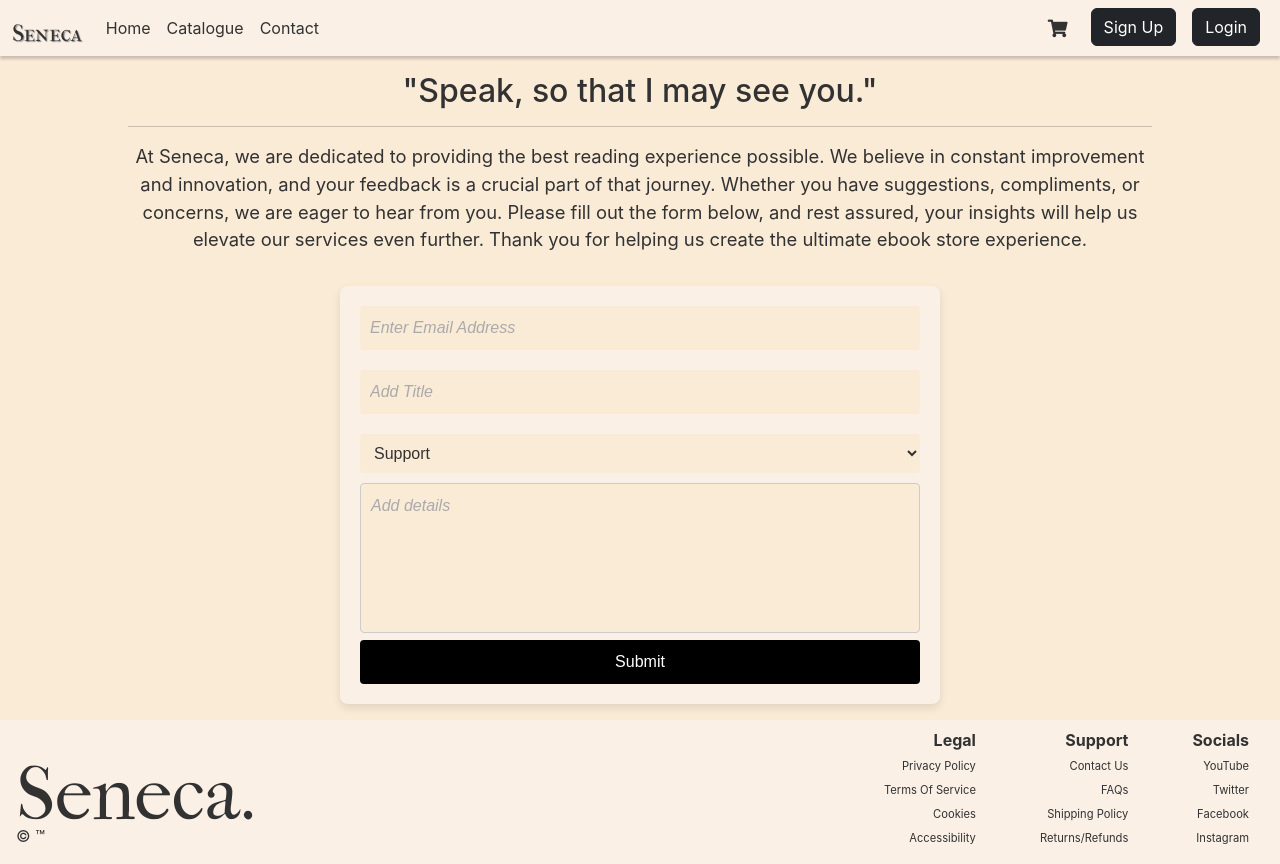
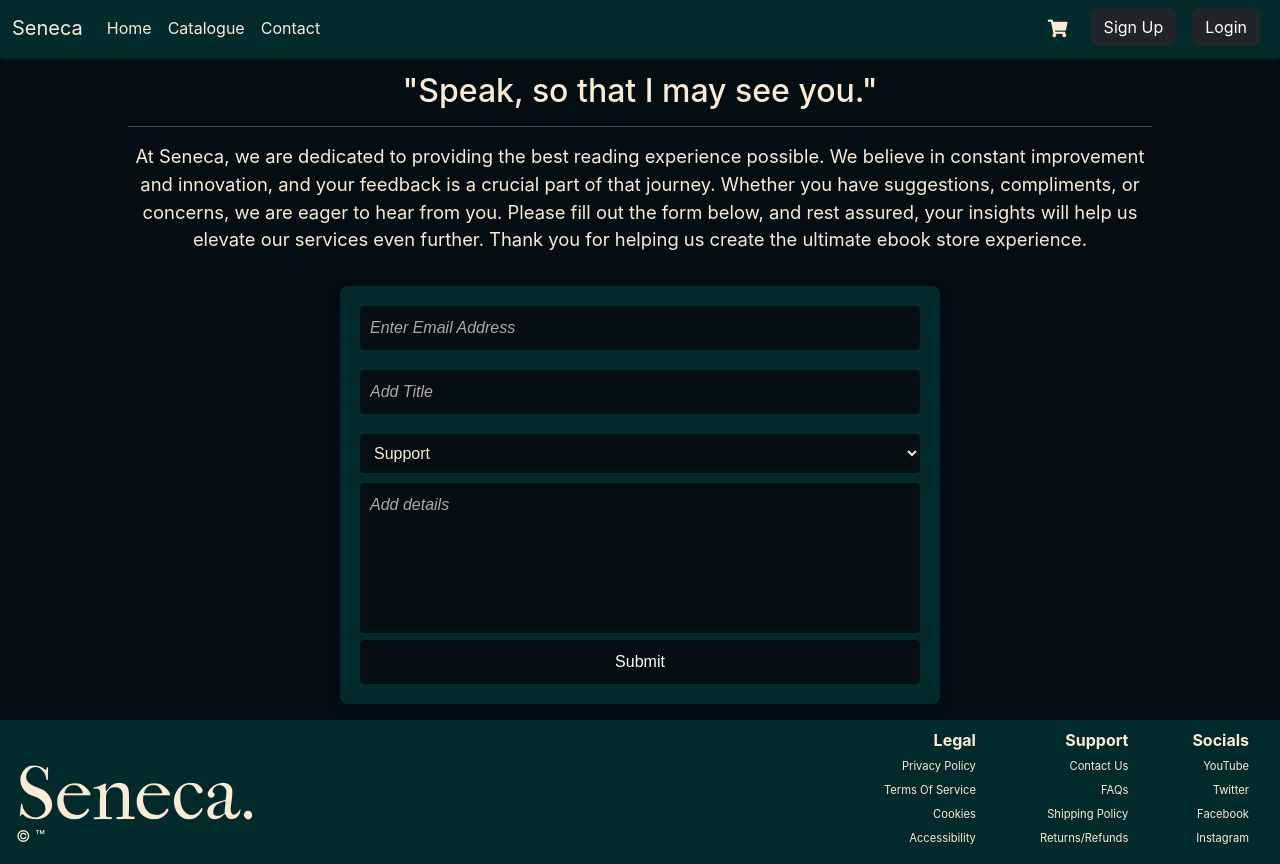
Before and after one commit to parthacharyaaaaa/Seneca, a Flask app: page /contact in a window 1280 px wide. Run offline with Flask 3, Linux system fonts and the light colour scheme; parts of the project's set-up code (start-up, migrations or seed data) failed here and were passed over; some libraries are stand-ins or nearby versions.

Commit message:
Change color theme

```diff
--- a/Seneca/static/contact.css
+++ b/Seneca/static/contact.css
@@ -14,7 +14,7 @@
     padding: 20px;
     background-color: var(--BGCOLOR-ICONS-1);
     border-radius: 8px;
-    box-shadow: 0 4px 8px rgba(0, 0, 0, 0.1);
+    box-shadow: 0 4px 8px var(--SHADOW-COLOR);
     font-family: 'Arial', sans-serif;
 }
 
@@ -34,10 +34,16 @@
     border: var(--BGCOLOR);
     border-radius: 4px;
     font-size: 16px;
-    transition: border-color 0.3s;
+    transition-duration: 400ms;
 
     background-color: var(--BGCOLOR);
     color: var(--TEXT-COLOR-LIGHT)
+}
+
+.form-field:is(:hover, :focus),
+#flag:is(:hover, :focus){
+    background-color: var(--BGCOLOR-BUTTONS-2);
+    transform: translateY(-2px);
 }
 
 /* Focus effect */
@@ -48,37 +54,35 @@
 
 }
 
-/* Textarea styling */
 textarea {
     width: 100%;
     height: 150px;
     padding: 10px;
-    border: 1px solid #ccc;
+    border: none;
     border-radius: 4px;
     font-size: 16px;
     resize: none;
-    transition: border-color 0.3s;
     background-color: var(--BGCOLOR);
-    color: var(--TEXT-COLOR-LIGHT)
+    color: var(--TEXT-COLOR-LIGHT);
+    transition-duration: 400ms;
 }
 
-/* Textarea focus effect */
-textarea:focus {
+textarea:is(:focus, :hover){
     border-color: #000;
     outline: none;
+    transform: translateY(-2px);
+    background-color: var(--BGCOLOR-BUTTONS-2);
 }
 
-/* Placeholder styling */
 ::placeholder {
     color: #aaa;
     font-style: italic;
 }
 
-/* Submit button styling (if you decide to add one) */
 .feedback-button {
     width: 100%;
     padding: 10px;
-    background-color: #000;
+    background-color: var(--BGCOLOR-BUTTONS-1);
     color: #fff;
     border: none;
     border-radius: 4px;
@@ -87,11 +91,6 @@ textarea:focus {
     transition: background-color 0.3s;
 }
 
-/* Submit button hover effect */
 .feedback-button:hover {
-    background-color: #333;
+    background-color: var(--BGCOLOR-BUTTONS-2);
 }
-
-/* footer{
-    display: none;
-} */
--- a/Seneca/static/dashboard.css
+++ b/Seneca/static/dashboard.css
@@ -11,7 +11,7 @@
 
     font-size: var(--FSIZE-L);
 
-    box-shadow: rgba(0, 0, 0, 0.25) 0 4px 8px;
+    box-shadow: var(--SHADOW-COLOR) 0 4px 8px;
     font-family: system-ui, -apple-system, BlinkMacSystemFont, 'Segoe UI', Roboto, Oxygen, Ubuntu, Cantarell, 'Open Sans', 'Helvetica Neue', sans-serif;
 }
 
@@ -23,7 +23,7 @@
 
     background-color: var(--BGCOLOR-ICONS-1);
     border-radius: 6px;
-    box-shadow: rgba(0, 0, 0, 0.25) 0 4px 8px;
+    box-shadow: var(--SHADOW-COLOR) 0 4px 8px;
     font-family: system-ui, -apple-system, BlinkMacSystemFont, 'Segoe UI', Roboto, Oxygen, Ubuntu, Cantarell, 'Open Sans', 'Helvetica Neue', sans-serif;
     padding: 0.7rem;
 }
@@ -68,7 +68,7 @@
     border-radius: 8px;
     overflow: hidden;
     margin-bottom: 20px;
-    box-shadow: 0 4px 8px rgba(0, 0, 0, 0.1);
+    box-shadow: 0 4px 8px var(--SHADOW-COLOR);
     transition: box-shadow 0.3s ease;
     background-color: var(--BGCOLOR-ICONS-1);
     color: var(--TEXT-COLOR-LIGHT)
--- a/Seneca/static/global.css
+++ b/Seneca/static/global.css
@@ -18,15 +18,32 @@
     box-sizing: border-box;
 }
 html body::-webkit-scrollbar {
-    display: none; /* Hide scrollbar for WebKit browsers */
+    display: none;
 }
 /* VARIABLES */
 :root{
     /* BACKGROUND IMAGES */
     --BGIMG: url('assets/background.png');
-    --BGIMG-ALT: url('assets/background.png');          /*  Light mode background */
-    --BGCOLOR: rgb(59, 59, 59);
-    --BGCOLOR-ICONS-1: black;
+    --BGIMG-ALT: url('assets/background.png');
+    --BGCOLOR: #040D12;
+    --BGCOLOR-ICONS-1: #032a2a;
+
+    /* TEXT COLORS */
+    --TEXT-COLOR-LIGHT: antiquewhite;
+    --TEXT-COLOR-LIGHTER: #93B1A6;
+
+    /* SHADOWS */
+    --SHADOW-COLOR: #040D12;
+
+    /* BUTTONS */
+    --BGCOLOR-BUTTONS-1: #040D12;
+    --BGCOLOR-BUTTONS-2: #183D3D;
+    /*
+    040D12     Darkest
+    183D3D
+    5C8374
+    93B1A6     Lightest
+    */
 
     /* Font sizes */
     --FSIZE-SMALLEST: 0.5rem;
@@ -38,13 +55,11 @@ html body::-webkit-scrollbar {
     --FSIZE-XL: 1.7rem;
     --FSIZE-XXL: 4rem;
     --FSIZE-LARGEST: 6rem;
+
     /* Font Families */
     --FF-MAIN: Roobert,-apple-system,BlinkMacSystemFont,"Segoe UI",Helvetica,Arial,sans-serif,"Apple Color Emoji","Segoe UI Emoji","Segoe UI Symbol";;
     --FF-BRAND: French-Canon-Bold;
     --FF-BRAND-2: French;
-
-    --TEXT-COLOR-LIGHT: antiquewhite;
-    --TEXT-COLOR-LIGHTER: white;
 }
 .brand-text{
     font-family: var(--FF-BRAND);
@@ -70,7 +85,6 @@ html body::-webkit-scrollbar {
 }
 /* GLOBAL STYLES */
 html body{
-    /* background-image: var(--BGIMG); */
     background-color: var(--BGCOLOR);
     min-height: 100vh;
 
@@ -81,28 +95,18 @@ html body{
 }
 html{
     position: relative;
-    scrollbar-width: none; /* Hide scrollbar for Firefox */
-    -ms-overflow-style: none; /* Hide scrollbar for Internet Explorer/Edge */
+    scrollbar-width: none;
+    -ms-overflow-style: none;
 }
 /* Navbar */
-.haki-logo{
-    /* font-size: var(--FSIZE-LARGEST); */
-    font-family: var(--FF-BRAND);
-    font-weight: bolder;
-    text-shadow: 1px 1px 1px gray;
-    color: red;
-    /* color: white; */
-
-}
 .navbar{
     background-color: var(--BGCOLOR-ICONS-1);
     color: var(--TEXT-COLOR-LIGHT);
-    box-shadow: 0px 3px 3px rgba(0,0,0,0.2);
+    box-shadow: 0px 3px 3px var(--BGCOLOR-ICONS-1);
     margin-bottom: 1rem;
 }
 
 #navbarSupportedContent a{
-    /* background-color: aqua; */
     color: var(--TEXT-COLOR-LIGHT);
 }
 
@@ -161,7 +165,6 @@ footer ul{
 .left-footer-promo ul{
     display: flex;
     justify-content: space-evenly;
-    border: 2px red solid;
 }
 
 .right-footer{
@@ -171,7 +174,6 @@ footer ul{
     gap: 4rem;
     align-items: center;
     align-content: first baseline;
-    /* gap: 30%; */
     text-align: right;
 }
 
@@ -188,13 +190,12 @@ footer ul{
 footer a:is(:hover, :focus){
     color: var(--TEXT-COLOR-LIGHTER);
     text-decoration: underline;
-    /* font-weight: bold; */
 }
 
 .card-button {
     appearance: none;
-    background-color: transparent;
-    border: 2px solid #1A1A1A;
+    background-color: var(--BGCOLOR-BUTTONS-1);
+    border: none;
     border-radius: 7%;
     box-sizing: border-box;
     color: var(--TEXT-COLOR-LIGHT);
@@ -208,7 +209,7 @@ footer a:is(:hover, :focus){
     outline: none;
     text-align: center;
     text-decoration: none;
-    transition: all 300ms cubic-bezier(.23, 1, 0.32, 1);
+    transition: all 600ms cubic-bezier(.23, 1, 0.32, 1);
     user-select: none;
     -webkit-user-select: none;
     touch-action: manipulation;
@@ -224,8 +225,8 @@ footer a:is(:hover, :focus){
 
   .card-button:hover {
     color: #fff;
-    background-color: #1A1A1A;
-    box-shadow: rgba(0, 0, 0, 0.25) 0 8px 15px;
+    background-color: var(--BGCOLOR-BUTTONS-2);
+    box-shadow: var(--SHADOW-COLOR) 0 4px 8px;
     transform: translateY(-2px);
   }
 
@@ -260,7 +261,7 @@ footer a:is(:hover, :focus){
 }
 
 .product-card:is(:hover, :focus) {
-    box-shadow: rgba(0, 0, 0, 0.25) 0 8px 15px;
+    box-shadow: var(--BGCOLOR-ICONS-1) 0 8px 15px;
     transform: translateY(-2px);
 }
 
@@ -399,8 +400,8 @@ footer a:is(:hover, :focus){
 /* Button Styles */
 .hover-button {
     appearance: none;
-    background-color: #000000;
-    border: 2px solid #1A1A1A;
+    background-color: var(--BGCOLOR-BUTTONS-1);
+    border: none;
     border-radius: 15px;
     box-sizing: border-box;
     color: #FFFFFF;
@@ -430,7 +431,7 @@ footer a:is(:hover, :focus){
   }
 
   .hover-button:hover {
-    box-shadow: rgba(0, 0, 0, 0.25) 0 8px 15px;
+    box-shadow: var(--BGCOLOR-ICONS-1) 0 8px 15px;
     transform: translateY(-2px);
   }
 
@@ -444,36 +445,26 @@ footer a:is(:hover, :focus){
     padding: 10px 15px;
     border: none;
     border-radius: 25px;
-    background-color: #ffffff; /* White background */
-    box-shadow: 0 4px 6px rgba(0, 0, 0, 0.1); /* Subtle shadow */
+    background-color: var(--BGCOLOR-BUTTONS-1);
+    color: var(--TEXT-COLOR-LIGHT);
+    box-shadow: 0 4px 6px var(--BGCOLOR-ICONS-1);
     font-size: 16px;
-    transition: all 0.3s ease;
-    /* margin-bottom: 0.5rem; */
+    transition-duration: 400ms;
 }
 
 /* Placeholder styling */
 .bg-field::placeholder {
-    color: #a9a9a9; /* Light gray placeholder text */
+    color: #a9a9a9;
 }
 
 /* Focus and hover effects */
 .bg-field:focus,
 .bg-field:hover {
-    outline: 2px solid green;
-    box-shadow: 2px 6px 12px rgba(0, 0, 0, 0.4); /* Stronger shadow */
-    background-color: var(--BGCOLOR-ICONS-1); /* Slightly darker background */
+    outline: 2px solid var(--BGCOLOR);
+    box-shadow: 2px 6px 12px var(--SHADOW-COLOR);
     transform: translateY(-2px);
 }
 
-@media (prefers-color-scheme: light){
-    :root{
-        --BGCOLOR: antiquewhite; /* Light grey */
-        --BGCOLOR-ICONS-1: #FAF0E6; /* White */
-        --TEXT-COLOR-LIGHT: rgb(50, 50, 50); /* Dark grey */
-        --TEXT-COLOR-LIGHTER: rgb(30, 30, 30); /* Darker grey */
-
-    }
-}
 @media screen and (min-width: 480px){
     footer{
         flex-flow: column nowrap;
--- a/Seneca/static/scripts/favourites.js
+++ b/Seneca/static/scripts/favourites.js
@@ -20,7 +20,7 @@ document.addEventListener('contentLoaded', function (event) {
                 hearts.forEach(icon => {
                     console.log(icon)
                     if (favourites.includes(icon.id)) {
-                        icon.style.backgroundColor = 'red'
+                        icon.style.backgroundColor = 'var(--BGCOLOR-BUTTONS-2)'
                     }
                     icon.addEventListener('click', function (event) {
                         fetch('/toggle-favourites', {
@@ -39,7 +39,7 @@ document.addEventListener('contentLoaded', function (event) {
                                 }
                                 if (data.action === 'add') {
                                     console.log("Added")
-                                    icon.style.backgroundColor = 'red'
+                                    icon.style.backgroundColor = 'var(--BGCOLOR-BUTTONS-2)'
                                 }
                                 else {
                                     console.log('removed')
--- a/Seneca/static/signup-login.css
+++ b/Seneca/static/signup-login.css
@@ -53,7 +53,6 @@ body {
     border-top: none;
     border-left: none;
     border-right: none;
-    /* border-bottom: black; */
     height: 3rem;
     padding: 5px;
 
```
Also changed, not shown: Seneca/static/cart.css (+5 -2 lines), Seneca/static/catalogue.css (+6 -11 lines), Seneca/static/homepageStyles.css (+5 -18 lines), Seneca/static/assets/056e8f80-b33e-469a-bf1a-339bb149b7fd.jpg (deleted), Seneca/static/assets/Alexandria.jpg, Seneca/static/assets/support-bg.jpg.
